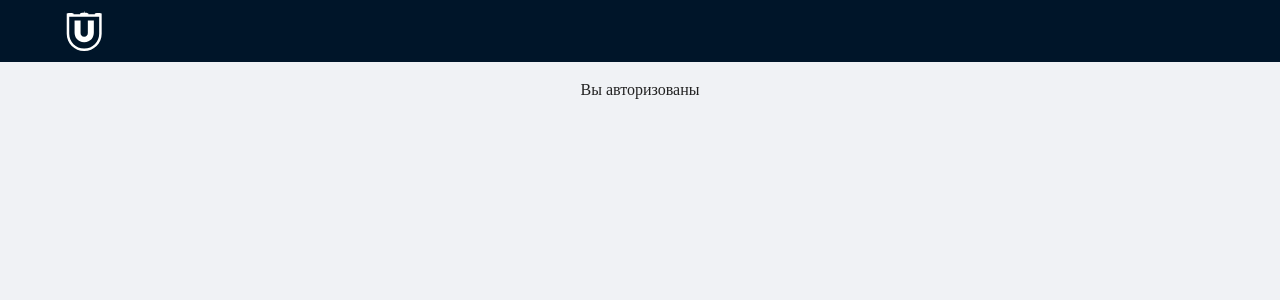
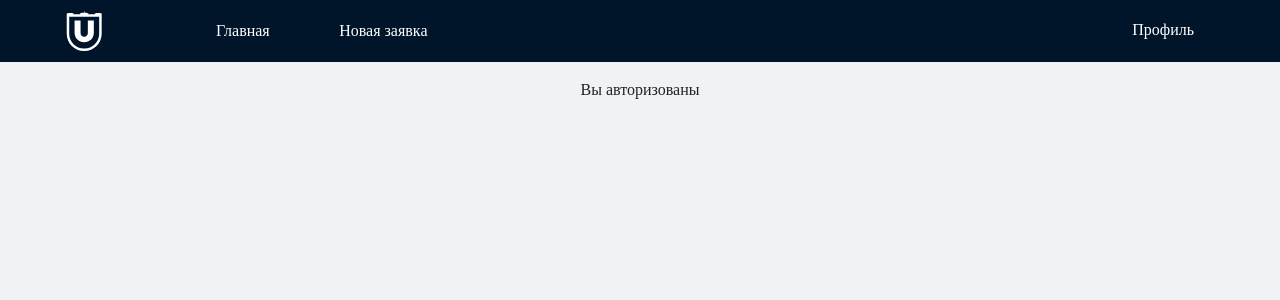
Before and after one commit to Rodion0io/System-for-recording-passes-TSU, a React (Vite) app in the folder tsu-app/: page /authorize in a window 1280 px wide. Shown: the top 300 px of the page. Built offline with nearby package versions, Linux system fonts and the light colour scheme; no server answers; sample sign-in values are in the browser's storage.

Commit message:
fix header:

```diff
--- a/tsu-app/src/components/layout/header/Header.tsx
+++ b/tsu-app/src/components/layout/header/Header.tsx
@@ -10,10 +10,18 @@ import { useUserRoles } from "../../../utils/hooks/useUserRoles"
 import { useSelector } from "react-redux"
 
 import { RootType } from "../../../utils/store/store"
+import { useEffect } from "react"
 
 const Header = () => {
 
-    const selector = useSelector((state: RootType) => state.userr.token);
+    // const selector = useSelector((state: RootType) => state.userr.token);
+
+
+
+
+
+    // console.log(userRoles)
+    const token = localStorage.getItem("token");
 
     const userRoles = useUserRoles();
 
@@ -24,16 +32,20 @@ const Header = () => {
                     <div className="nav-container">
                         <img src={tsuLogo} alt="" className="hero-logo" />
                         <nav className="navbar">
-                            {selector ?
+                            {token ?
                                 <>
                                 <div className="left-part">
                                     <Button variant="navLink" className="btn nav-link" link={ROUTES.MAINPAGE} text="Главная"/>
                                     <Button variant="navLink" className="btn nav-link" link={ROUTES.NEW_REQUEST} text="Новая заявка"/>
                                 </div>
-                                <div className="right-part">
-                                    <Button variant="navLink" className="btn nav-link" link={ROUTES.USER_LIST} text="Список пользоватлей"/>
+                                {userRoles.includes("Dean") || userRoles.includes("Admin") ?
+                                    <div className="right-part">
+                                        <Button variant="navLink" className="btn nav-link" link={ROUTES.USER_LIST} text="Список пользоватлей"/>
+                                        <Button variant="navLink" className="btn nav-link" link={ROUTES.PROFILE} text="Профиль"/>
+                                    </div>:
                                     <Button variant="navLink" className="btn nav-link" link={ROUTES.PROFILE} text="Профиль"/>
-                                </div></> :
+                                }
+                                </> :
                                 null
                             }
                         </nav>
--- a/tsu-app/src/components/pages/authorizePage/logInComponent/LogInComponent.tsx
+++ b/tsu-app/src/components/pages/authorizePage/logInComponent/LogInComponent.tsx
@@ -53,7 +53,7 @@ const LogInComponent = () => {
 
                 dispatch(logIn(response.accessToken));
 
-                navigate(ROUTES.MAINPAGE);
+                window.location.href = ROUTES.MAINPAGE
             }
             catch {
                 setErrorStatusCode(2);
--- a/tsu-app/src/components/pages/registrationPage/registrationCard/RegistrationCard.tsx
+++ b/tsu-app/src/components/pages/registrationPage/registrationCard/RegistrationCard.tsx
@@ -78,7 +78,7 @@ const RegistrationCard = () => {
                 localStorage.setItem("token", response.accessToken);
                 localStorage.setItem("refresh", response.refreshToken);
                 dispatch(logIn(response.accessToken));
-                navigate(ROUTES.MAINPAGE);
+                window.location.href = ROUTES.MAINPAGE
             }
             catch{
                 // Временно
--- a/tsu-app/src/components/userCard/UserCard.tsx
+++ b/tsu-app/src/components/userCard/UserCard.tsx
@@ -55,7 +55,7 @@ const UserCard = ( { props, forList = false } : PropsProfile) => {
             logout(token);
             dispatch(logOut());
             localStorage.clear();
-            navigate(ROUTES.AUTHORIZE);
+            window.location.href = ROUTES.AUTHORIZE
         }
 
     }
```
